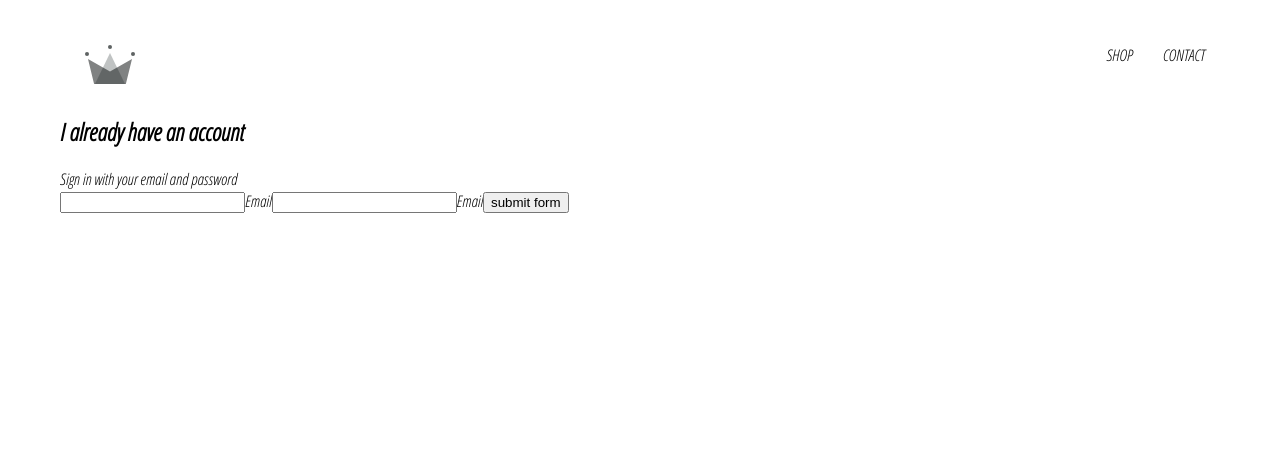
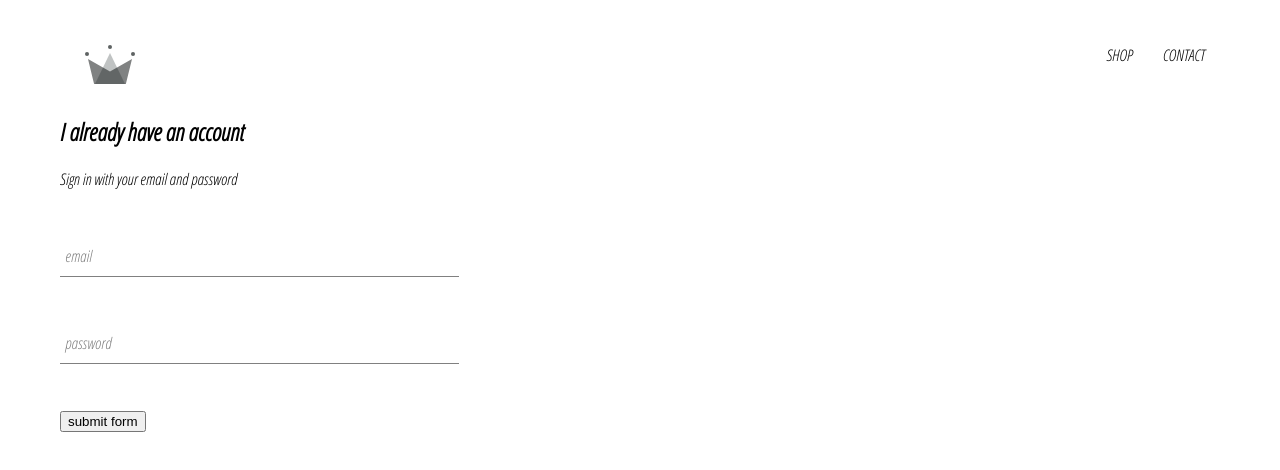
Before and after one commit to IT-Hobo/crwn-clothing, a React (Create React App) app: page /signin in a window 1280 px wide. Shown: the top 470 px of the page. Built offline with nearby package versions, Linux system fonts and the light colour scheme.

Commit message:
styled sign in page

```diff
--- a/src/components/form-input/form-input.jsx
+++ b/src/components/form-input/form-input.jsx
@@ -13,4 +13,6 @@
       :null
     }
   </div>
-)
+);
+
+export default FormInput;
--- a/src/components/sign-in/sign-in.component.jsx
+++ b/src/components/sign-in/sign-in.component.jsx
@@ -1,5 +1,5 @@
 import React from "react";
-
+import FormInput from '../../components/form-input/form-input';
 import './sign-in.styles.scss';
 
 class SignIn extends React.Component {
@@ -31,16 +31,20 @@
       <span>Sign in with your email and password</span>
 
       <form onSubmit={this.handleSubmit}>
-        <input name='email' onChange={this.handleChange} value={this.state.email} required />
-        <label>Email</label>
-        <input
+        <FormInput
+          name='email'
+          onChange={this.handleChange}
+          value={this.state.email}
+          label='email'
+          required />
+        <FormInput
           name='password'
           type='password'
           value={this.state.email}
-          onChange={this.handleChange}
+          label='password'
+          handleChange={this.handleChange}
           required
           />
-        <label>Email</label>
 
         <input type="submit" value="submit form"/>
       </form>
--- a/src/components/sign-in/sign-in.styles.scss
+++ b/src/components/sign-in/sign-in.styles.scss
@@ -0,0 +1,3 @@
+.sign-in {
+  width: 30vw;
+}
--- a/src/index.js
+++ b/src/index.js
@@ -10,6 +10,5 @@
       <App />
     </BrowserRouter>
   </React.StrictMode>,
-    document.getElementById('root'),
-    document.getElementById('root2')
+    document.getElementById('root')
 );
```
Also changed, not shown: index.html (deleted, +0 -44 lines).
